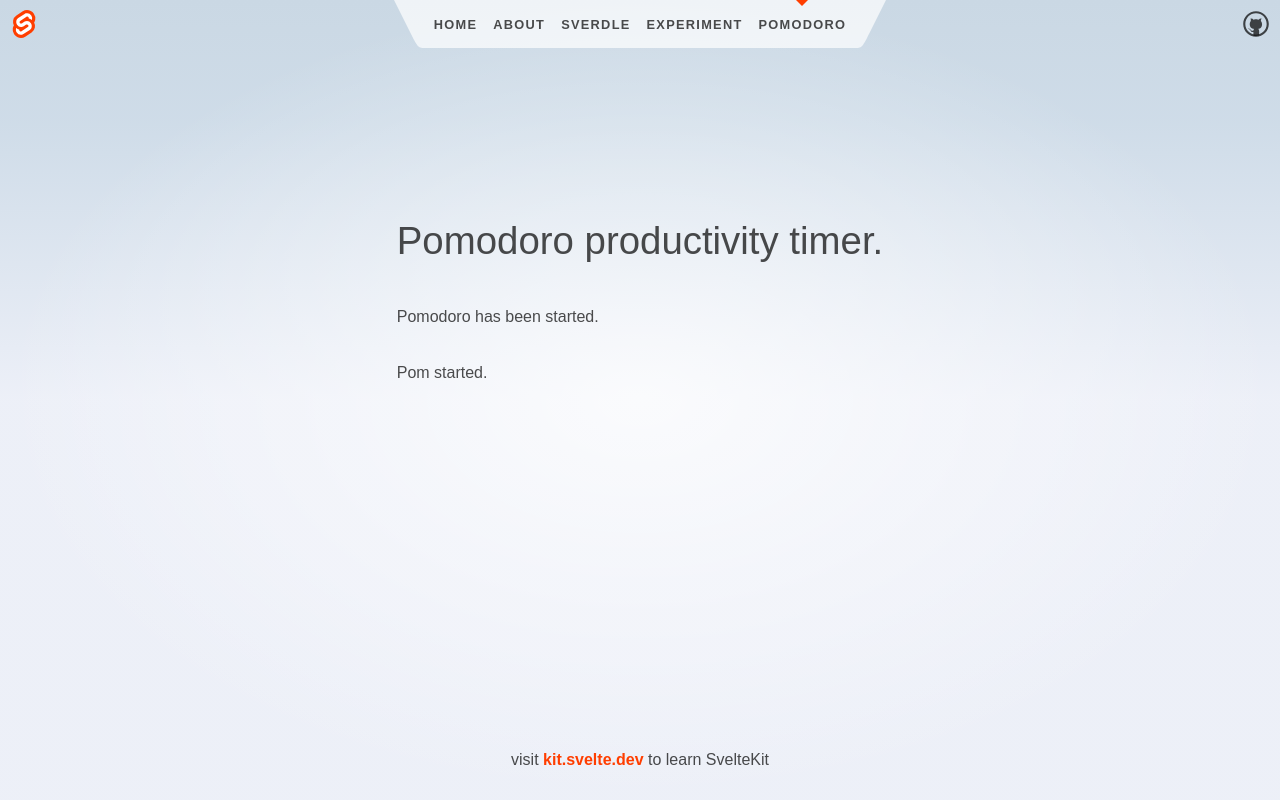
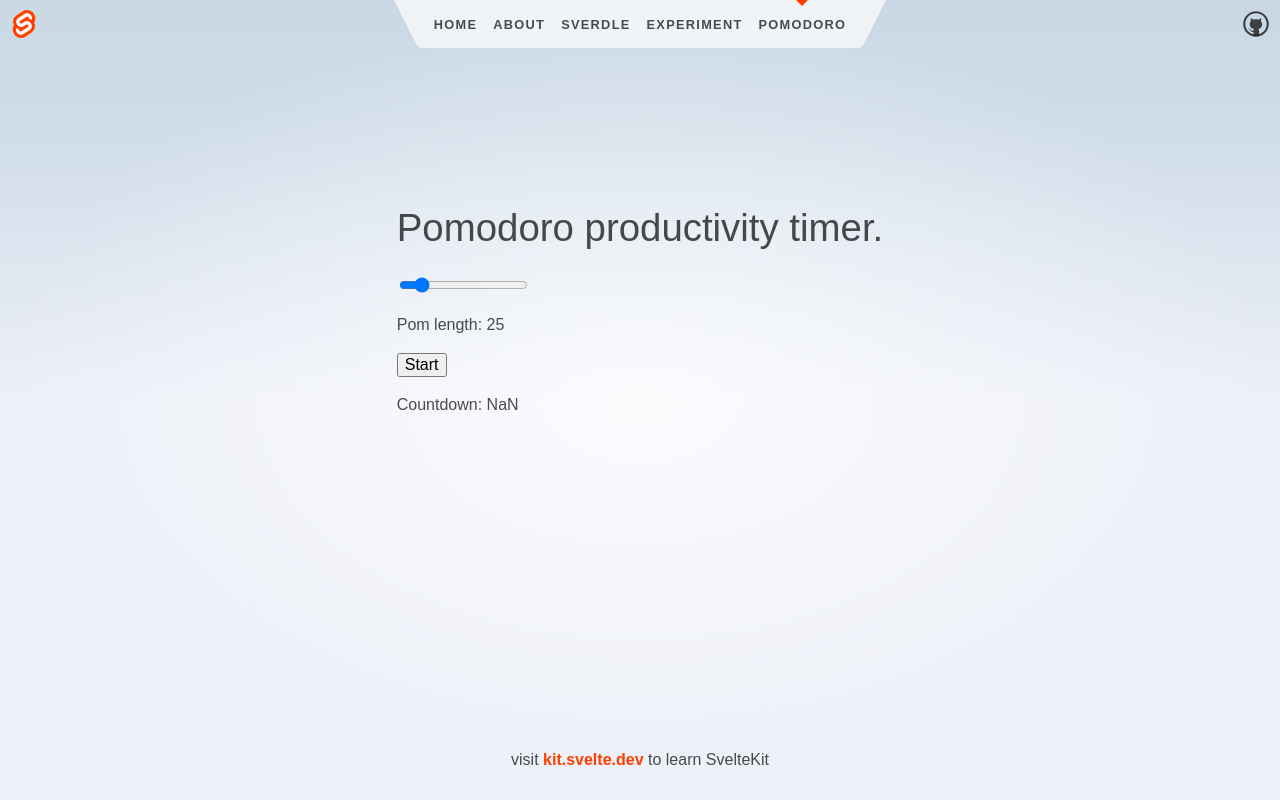
Before and after one commit to Kelamir/svelteExerciseApp, a SvelteKit app: page /pomodoro in a window 1280 px wide. Built offline with nearby package versions, Linux system fonts and the light colour scheme.

Commit message:
Display different components based on whether pomodoro session is started

```diff
--- a/src/routes/pomodoro/+page.svelte
+++ b/src/routes/pomodoro/+page.svelte
@@ -14,12 +14,12 @@
 <div class="text-column">
     <h1>Pomodoro productivity timer.</h1>
 
-    {#if (started === false)}
+    {#if $started}
+        <StartedMenu />
+    {:else}
         <NotStartedMenu />
-    {:else}
-        <StartedMenu />
-        <p>Pom started.</p>
     {/if}
+
 
 </div>
 
--- a/src/routes/pomodoro/NotStartedMenu.svelte
+++ b/src/routes/pomodoro/NotStartedMenu.svelte
@@ -1,19 +1,17 @@
 <script>
-    import {interval, inputMinutes, countdown} from "./stores.ts";
+    import {interval, inputMinutes, countdown, started} from "./stores.ts";
     import StartedMenu from "./StartedMenu.svelte";
-
-    export let started = false;
 
 
     export function startPom() {
-        started = !started;
+        $started = true;
         let start = new Date().getTime() / 1000;
         let end = start + (inputMinutes * 60);
 
-        countdown.set(end - start);
+        $countdown.set(end - start);
 
         let interval = setInterval(() => {
-            countdown.update(n => n - 1);
+            $countdown.update(n => n - 1);
         }, 1000);
     }
 
@@ -22,9 +20,9 @@
 
 <div>
     <label>
-        <input type="range" bind:value={$inputMinutes} min=9 max=120 step=5>
+        <input type="range" bind:value={$inputMinutes} min=10 max=120 step=5>
     </label>
-    <p>Pom length: {inputMinutes}</p>
+    <p>Pom length: {$inputMinutes}</p>
 
     <button on:click={startPom}>
         Start
--- a/src/routes/pomodoro/stores.ts
+++ b/src/routes/pomodoro/stores.ts
@@ -2,5 +2,5 @@ import { writable } from 'svelte/store'
 
 export let interval;
 export const inputMinutes = writable(25);
-export const countdown = writable(inputMinutes * 60);
+export const countdown = writable((inputMinutes) * 60);
 export const started = writable(false);
```
